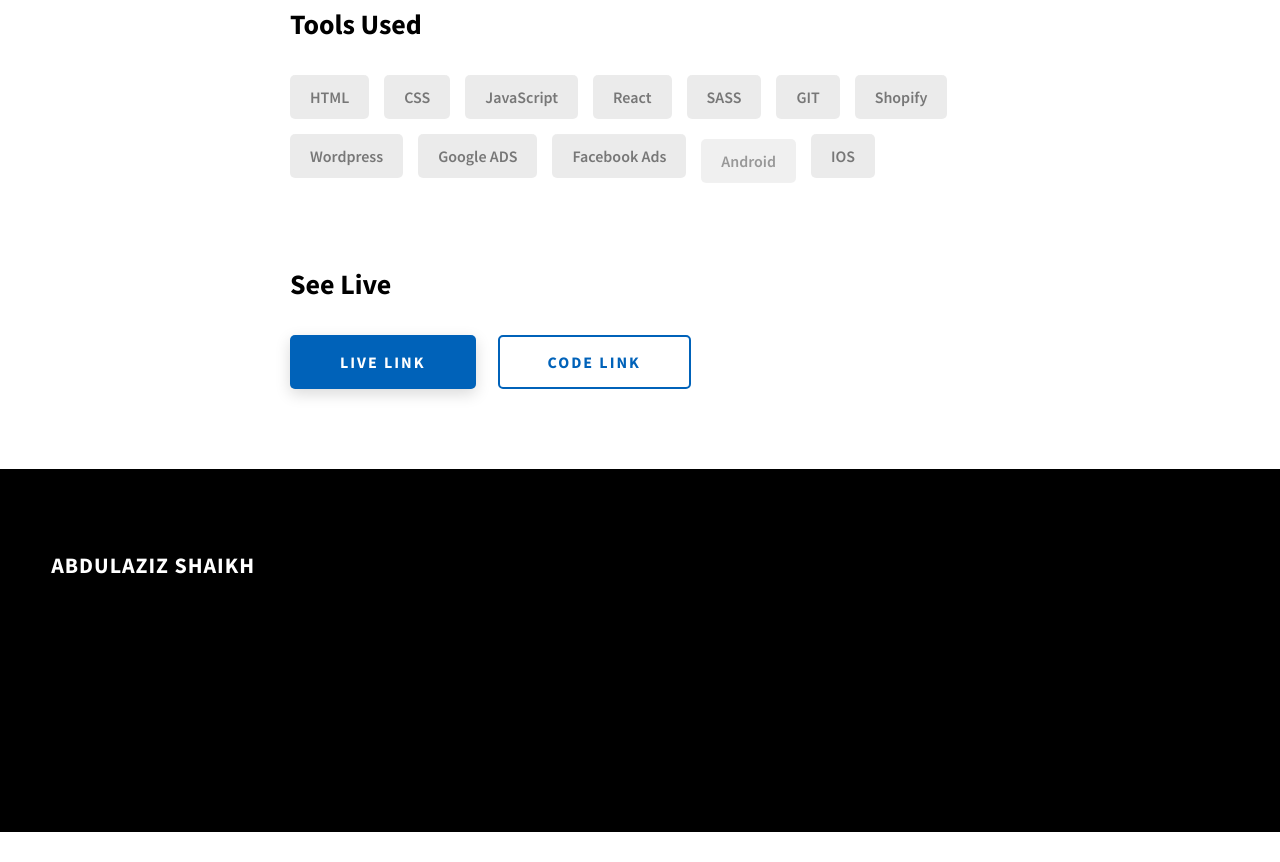
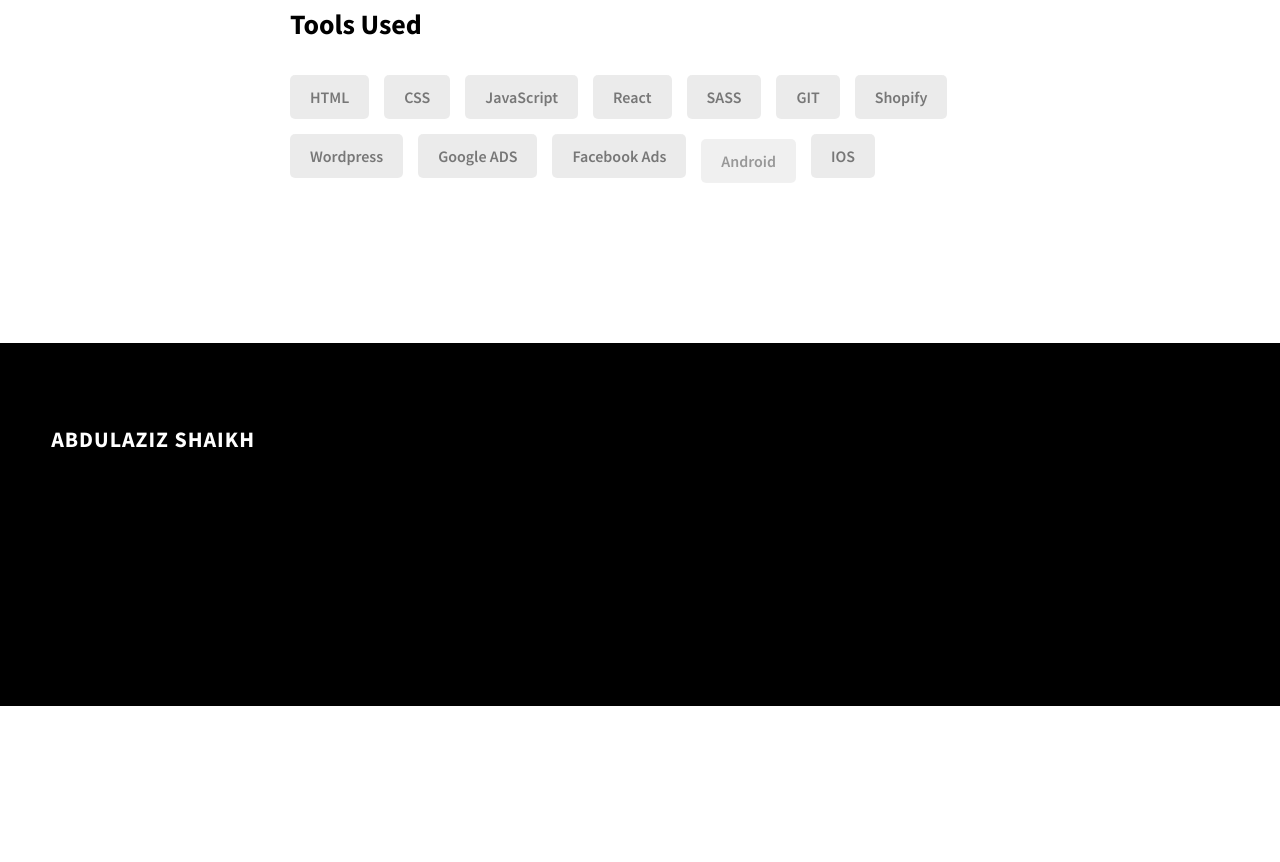
Before and after one commit to prathamdmehta/abdul-folio, a website: page project-1.html in a window 1280 px wide. Shown: the part 1899-2761 px from the top of the page. After the commit the page ends 2635 px from the top, so only its background shows below. Drawn offline with nearby package versions, Linux system fonts and the light colour scheme.

Commit message:
Update project-1.html

```diff
--- a/project-1.html
+++ b/project-1.html
@@ -144,7 +144,7 @@
                 <div class="skills__skill">IOS</div>
               </div>
             </div>
-            <div class="project-details__links">
+<!--             <div class="project-details__links">
               <h3 class="project-details__content-title">See Live</h3>
               <a
                 href="#"
@@ -158,7 +158,7 @@
                 target="_blank"
                 >Code Link</a
               >
-            </div>
+            </div> -->
           </div>
         </div>
       </div>
```
